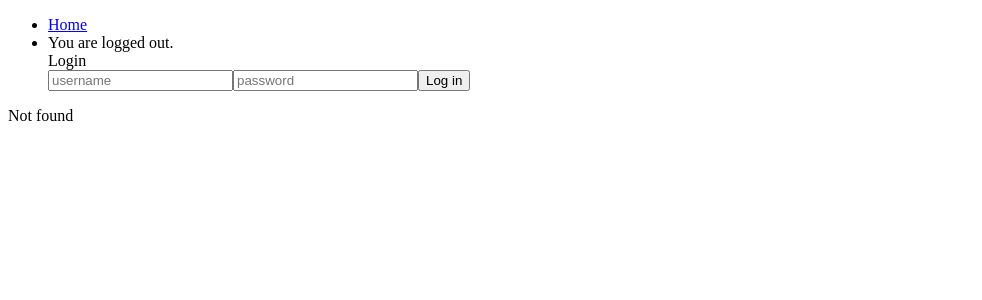
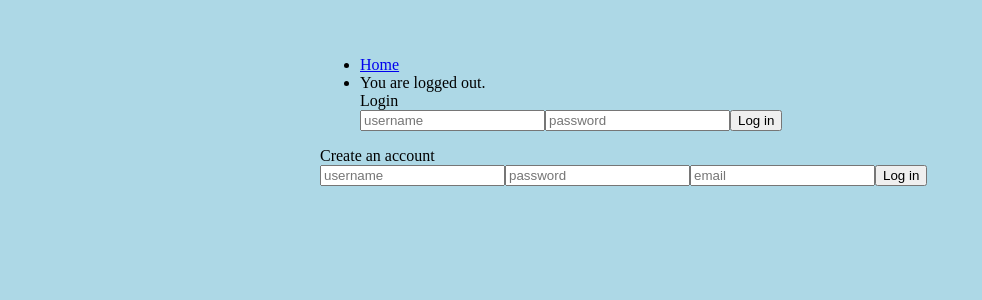
Before and after one commit to yapjinai/buckit, a React (Create React App) app: page /createAccount in a window 1280 px wide. Before the commit this address had no page. Shown: the top 300 px of the page, without its empty margins (0-982 px from the left). Built offline with nearby package versions, Linux system fonts and the light colour scheme.

Commit message:
Create user works

```diff
--- a/src/App.js
+++ b/src/App.js
@@ -1,9 +1,11 @@
 import React, { Component } from 'react';
 import { BrowserRouter, Switch, Route } from 'react-router-dom'
+import './css/App.css';
 
 import Nav from './pages/components/Nav';
 import Home from './pages/public/Home';
 import Login from './pages/public/Login';
+import CreateAccount from './pages/public/CreateAccount';
 import NotFound from './pages/public/NotFound'
 
 import Profile from './pages/Profile';
@@ -29,6 +31,7 @@ class App extends Component {
 
   render() {
     return (
+      <div className={`container ${this.props.loggedIn ? 'loggedIn' : 'loggedOut'}`}>
         <div className="App">
           <BrowserRouter>
             <>
@@ -36,12 +39,14 @@ class App extends Component {
               <Switch>
                 <Route exact path='/' component={Home}/>
                 <Route path='/login' component={Login}/>
+                <Route path='/createAccount' component={CreateAccount}/>
                 <Route path='/profile' component={Profile}/>
                 <Route path='/items' component={Items}/>
                 <Route component={NotFound} />
               </Switch>
             </>
           </BrowserRouter>
+        </div>
       </div>
     );
   }
@@ -70,7 +75,7 @@ class App extends Component {
 
 const mapStateToProps = (state) => {
   return {
-    // loggedIn: state.usersReducer.loggedIn,
+    loggedIn: state.usersReducer.loggedIn,
     // authenticatingUser: state.usersReducer.authenticatingUser
   }
 }
--- /dev/null
+++ b/src/css/App.css
@@ -0,0 +1,27 @@
+body {
+  margin: 0;
+}
+
+.container {
+  margin: 0;
+  padding: 0;
+  position: absolute;
+  height: 100vh;
+  width: 100vw;
+}
+.container.loggedIn {
+  background: lightpink;
+}
+.container.loggedOut {
+  background: lightblue;
+}
+
+.App {
+  position: absolute;
+  width: 50vw;
+  margin: 5vh auto;
+  left: 0;
+  right: 0;
+}
+
+/*# sourceMappingURL=App.css.map */
--- a/src/index.js
+++ b/src/index.js
@@ -1,6 +1,6 @@
 import React from 'react';
 import ReactDOM from 'react-dom';
-// import './index.css';
+
 import App from './App';
 import * as serviceWorker from './serviceWorker';
 
--- /dev/null
+++ b/src/pages/public/CreateAccount.js
@@ -0,0 +1,129 @@
+import React, { Component } from 'react';
+import { Redirect } from 'react-router'
+
+// Redux
+import { connect } from 'react-redux'
+import {
+  // loginUser,
+  setCurrentUser
+} from '../../actions'
+
+const apiUrl = 'http://localhost:3000'
+
+class Login extends Component {
+  state = {
+    username: '',
+    password: '',
+    email: ''
+  }
+
+  render() {
+    return this.props.loggedIn ? <Redirect to="/profile" /> :
+    this.renderLogin();
+  }
+
+  renderLogin() {
+    return (
+      <div className="Login">
+        Create an account
+        <form
+          id='loginForm'
+          onSubmit={this.handleSubmit}
+        >
+          <input
+            id='username'
+            type='text'
+            placeholder='username'
+            value={this.state.username}
+            onChange={this.handleChange}
+          />
+          <input
+            id='password'
+            type='text'
+            placeholder='password'
+            value={this.state.password}
+            onChange={this.handleChange}
+          />
+          <input
+            id='email'
+            type='text'
+            placeholder='email'
+            value={this.state.email}
+            onChange={this.handleChange}
+          />
+          <input
+            id='submit'
+            type='submit'
+            value='Log in'
+          />
+        </form>
+      </div>
+    );
+  }
+
+  ///////////////////////
+
+  handleChange = (e) => {
+    this.setState({
+      [e.target.id]: e.target.value
+    })
+  }
+
+  handleSubmit = (e) => {
+    e.preventDefault()
+    this.loginUser(this.state.username, this.state.password, this.state.email)
+    this.setState({ username: '', password: '', email: '' })
+  }
+  ////////////////////
+
+  loginUser = () => {
+    fetch(`${apiUrl}/api/v1/users`, {
+      method: 'POST',
+      headers: {
+        'Content-Type': 'application/json',
+        'Accept': 'application/json'
+      },
+      body: JSON.stringify({
+        user: {
+          username: this.state.username,
+          password: this.state.password,
+          email: this.state.email
+        }
+      })
+    })
+    .then(response => {
+      if (response.ok) {
+        return response.json()
+      } else {
+        throw response
+      }
+    })
+    .then(jsonResponse => {
+      localStorage.setItem('jwt', jsonResponse.jwt)
+      this.props.setCurrentUser(jsonResponse.user)
+    })
+  }
+
+}
+
+///////////////////
+// redux
+///////////////////
+
+const mapStateToProps = (state) => {
+  return ({
+  loggedIn: state.usersReducer.loggedIn
+})}
+
+const mapDispatchToProps = (dispatch, ownProps) => ({
+  setCurrentUser: (userObj) => dispatch(setCurrentUser(userObj)),
+})
+
+
+const connectedLogin = connect(
+  mapStateToProps,
+  mapDispatchToProps
+)(Login)
+
+
+export default connectedLogin;
--- a/src/pages/public/Home.js
+++ b/src/pages/public/Home.js
@@ -1,4 +1,5 @@
 import React, { Component } from 'react';
+import { Link } from 'react-router-dom'
 
 // Redux
 import { connect } from 'react-redux'
@@ -27,7 +28,7 @@ class Home extends Component {
   loggedOutHome = () => {
     return (
       <div className="Home">
-      You are logged out.
+      You are logged out. <Link to='/createAccount'>Create an account?</Link>
       </div>
     )
   }
--- a/src/reducers/index.js
+++ b/src/reducers/index.js
@@ -1,6 +1,6 @@
 import { combineReducers } from 'redux'
 
-import usersReducer from './usersReducer'
+import usersReducer from './UsersReducer'
 
 export const rootReducer = combineReducers({
   usersReducer
--- /dev/null
+++ b/src/scss/App.scss
@@ -0,0 +1,29 @@
+body {
+  margin: 0;
+}
+
+.container {
+  margin: 0;
+  padding: 0;
+  position: absolute;
+  height: 100vh;
+  width: 100vw;
+
+  &.loggedIn {
+    background: lightpink;
+  }
+  &.loggedOut {
+    background: lightblue;
+  }
+}
+
+.App {
+  position: absolute;
+  width: 50vw;
+  margin: 5vh auto;
+  left: 0;
+  right: 0;
+
+
+  // background: blue;
+}
```
Also changed, not shown: 1 other file (tests, documents, lock files or other folders). Lines whose indentation alone changed are shown as unchanged.
